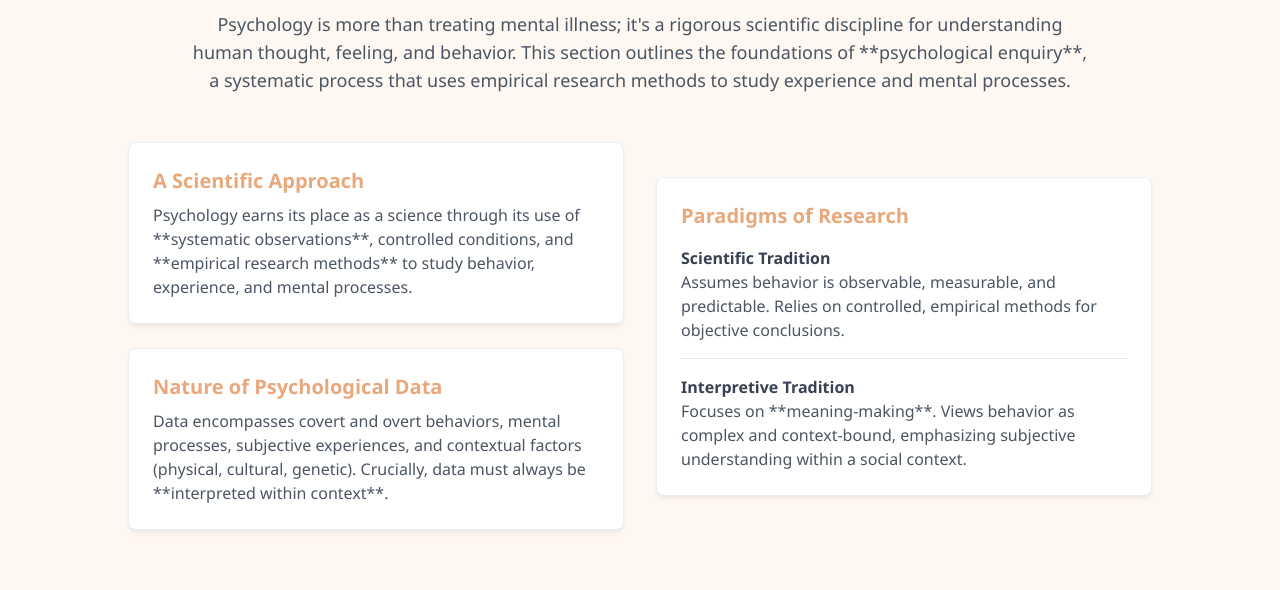
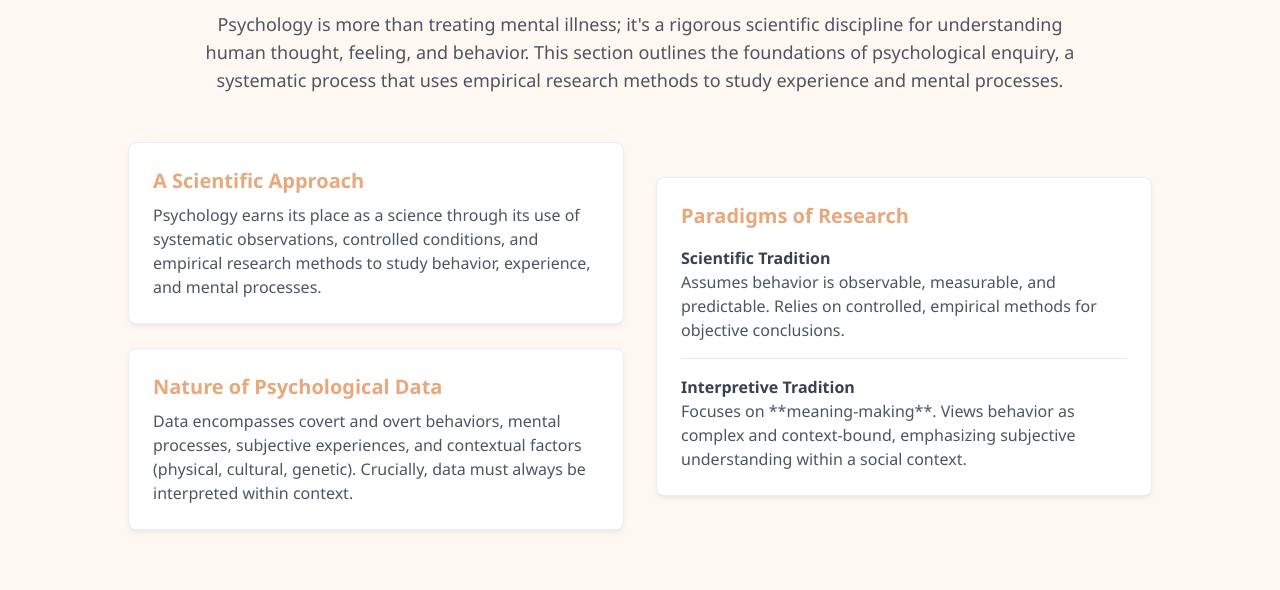
Before and after one commit to satan-ship-it/insidethemind22, a plain HTML site: page page3.html in a window 1280 px wide. Shown: the part 210-800 px from the top of the page. Drawn offline with nearby package versions, Linux system fonts and the light colour scheme.

Commit message:
ch2 - 11

```diff
--- a/page3.html
+++ b/page3.html
@@ -87,17 +87,17 @@
        <section id="intro" class="mb-20">
            <div class="text-center mb-12">
                <h2 class="text-3xl md:text-4xl font-bold text-[var(--primary)] mb-4">Introduction to Psychological Enquiry</h2>
-               <p class="max-w-4xl mx-auto text-lg text-gray-600">Psychology is more than treating mental illness; it's a rigorous scientific discipline for understanding human thought, feeling, and behavior. This section outlines the foundations of **psychological enquiry**, a systematic process that uses empirical research methods to study experience and mental processes.</p>
+               <p class="max-w-4xl mx-auto text-lg text-gray-600">Psychology is more than treating mental illness; it's a rigorous scientific discipline for understanding human thought, feeling, and behavior. This section outlines the foundations of psychological enquiry, a systematic process that uses empirical research methods to study experience and mental processes.</p>
            </div>
            <div class="grid md:grid-cols-2 gap-8 items-center max-w-5xl mx-auto">
                <div class="space-y-6">
                    <div class="card p-6 rounded-lg">
                        <h3 class="text-xl font-semibold text-[var(--secondary)] mb-2">A Scientific Approach</h3>
-                       <p class="text-gray-600">Psychology earns its place as a science through its use of **systematic observations**, controlled conditions, and **empirical research methods** to study behavior, experience, and mental processes.</p>
+                       <p class="text-gray-600">Psychology earns its place as a science through its use of systematic observations, controlled conditions, and empirical research methods to study behavior, experience, and mental processes.</p>
                    </div>
                    <div class="card p-6 rounded-lg">
                        <h3 class="text-xl font-semibold text-[var(--secondary)] mb-2">Nature of Psychological Data</h3>
-                       <p class="text-gray-600">Data encompasses covert and overt behaviors, mental processes, subjective experiences, and contextual factors (physical, cultural, genetic). Crucially, data must always be **interpreted within context**.</p>
+                       <p class="text-gray-600">Data encompasses covert and overt behaviors, mental processes, subjective experiences, and contextual factors (physical, cultural, genetic). Crucially, data must always be interpreted within context.</p>
                    </div>
                </div>
                <div class="card p-6 rounded-lg">
@@ -134,7 +134,7 @@
        <section id="process" class="py-12 mb-20">
            <div class="text-center mb-12">
                <h2 class="text-3xl md:text-4xl font-bold text-[var(--primary)] mb-4">Steps in Scientific Research</h2>
-               <p class="max-w-4xl mx-auto text-lg text-gray-600">Scientific research is a structured and often iterative process. This flow diagram illustrates the four main steps, from initial conceptualization to theory revision. **Click on any step** to expand on its specific activities.</p>
+               <p class="max-w-4xl mx-auto text-lg text-gray-600">Scientific research is a structured and often iterative process. This flow diagram illustrates the four main steps, from initial conceptualization to theory revision. Click on any step** to expand on its specific activities.</p>
            </div>
            <div id="process-container" class="relative flex flex-col md:flex-row justify-between items-center w-full max-w-5xl mx-auto mb-8 p-4 space-y-8 md:space-y-0"></div>
            <div id="process-details" class="card p-6 md:p-8 rounded-lg min-h-[150px] transition-all duration-300 max-w-4xl mx-auto">
@@ -358,7 +358,7 @@ document.addEventListener('DOMContentLoaded', () => {
             chartHtml = `
                <div class="mt-8">
                     <h4 class="text-lg font-semibold text-[var(--secondary)] mb-4">Method Comparison Radar</h4>
-                    <p class="text-gray-600 mb-4">This chart visually compares different research methods across key criteria like **Control**, ability to determine **Causality**, and **Ecological Realism**.</p>
+                    <p class="text-gray-600 mb-4">This chart visually compares different research methods across key criteria like Control, ability to determine causality, and ecological Realism.</p>
                     <div class="chart-container"><canvas id="methodComparisonChart"></canvas></div>
                </div>`;
        }
```
